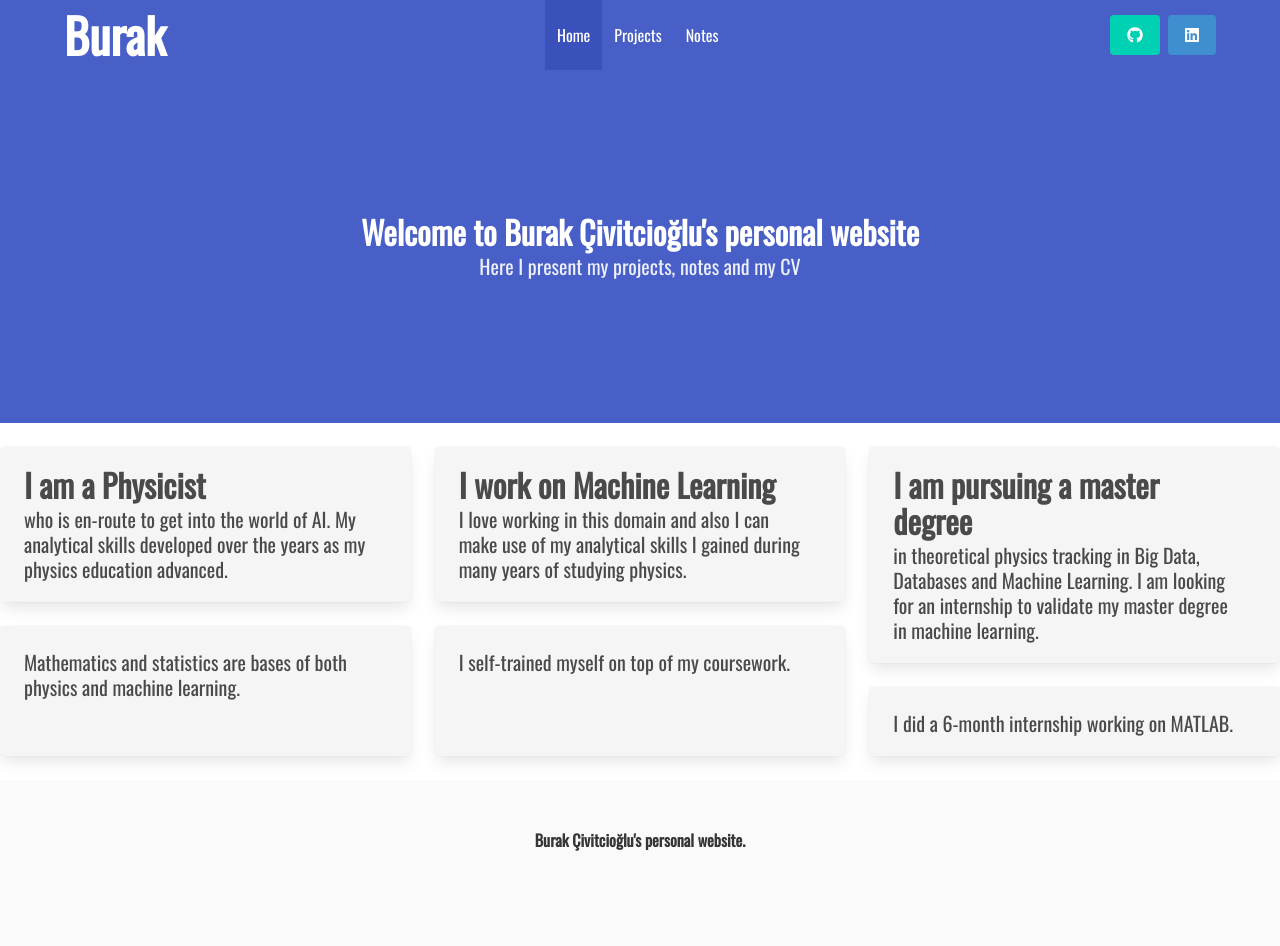
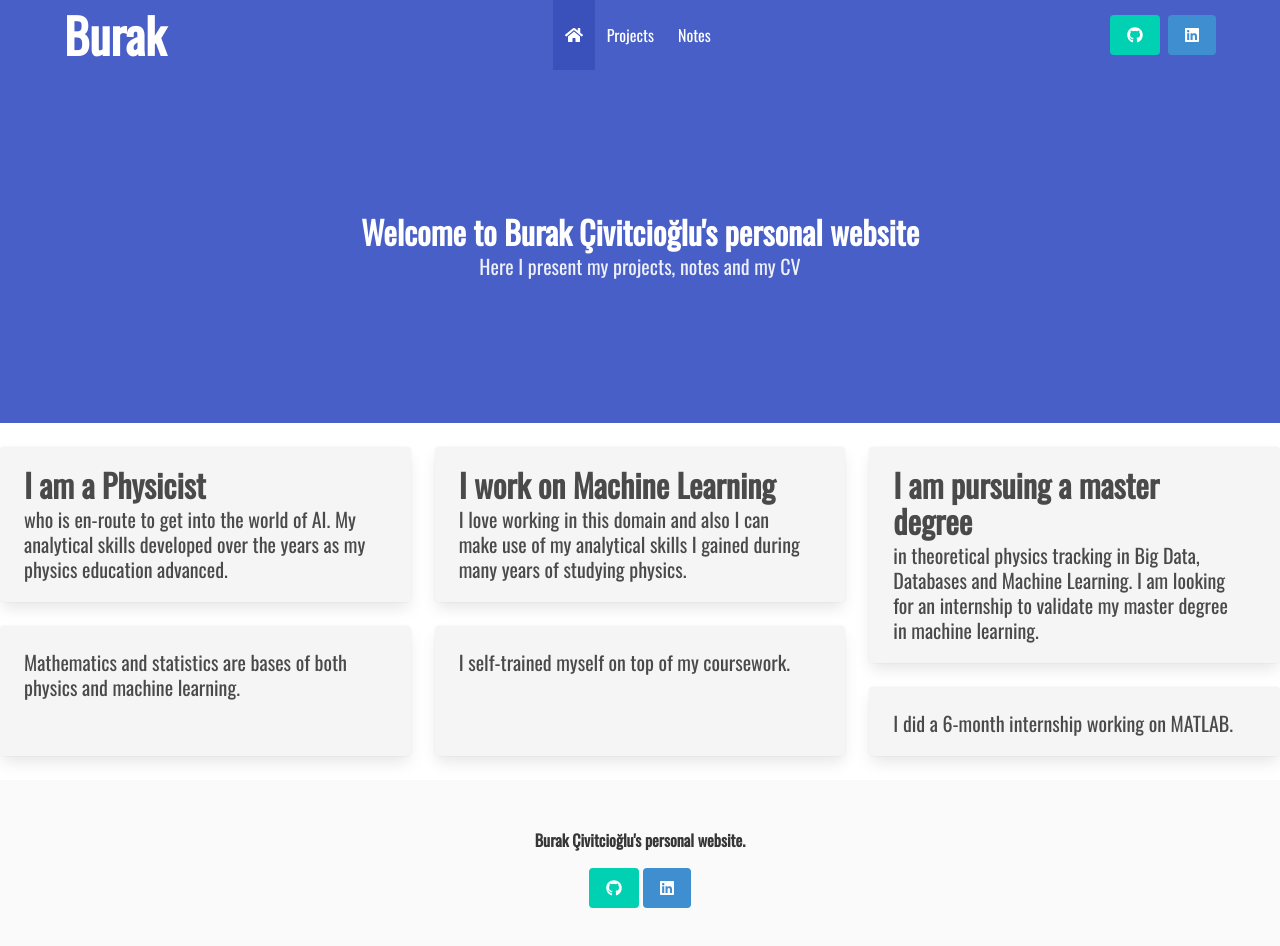
Before and after one commit to bcivitcioglu/bcivitcioglu.github.io, a plain HTML site: page index.html in a window 1280 px wide. Drawn offline with nearby package versions, Linux system fonts and the light colour scheme.

Commit message:
home correction

```diff
--- a/index.html
+++ b/index.html
@@ -33,7 +33,7 @@
           <div id="navbarMenuHeroB" class="navbar-menu">
             <div class="navbar-end">
               <a href="index.html" class="navbar-item is-active">
-                Home
+                <i class="fas fa-home"></i>
               </a>
               <a href="projects.html" class="navbar-item">
                 Projects
@@ -61,10 +61,10 @@
         </div>
       </nav>
       <script type="text/javascript">
-        (function() {
+        (function () {
           var burger = document.querySelector('.burger');
-          var nav = document.querySelector('#'+burger.dataset.target);
-          burger.addEventListener('click', function(){
+          var nav = document.querySelector('#' + burger.dataset.target);
+          burger.addEventListener('click', function () {
             burger.classList.toggle('is-active');
             nav.classList.toggle('is-active');
           });
@@ -146,6 +146,12 @@
     <p>
       <strong>Burak Çivitcioğlu's personal website.
     </p>
+    <a href="https://github.com/bcivitcioglu" target="_blank" class="button is-primary">
+      <i class="fab fa-github"></i>
+    </a>
+    <a href="https://www.linkedin.com/in/burakcivitcioglu/" target="_blank" class="button is-info">
+      <i class="fab fa-linkedin"></i>
+    </a>
   </div>
 </footer>
 
```
Also changed, not shown: implementation_linear_regression_one_dimension.html (+7 -1 lines), implementation_logistic_regression.html (+7 -1 lines), notes.html (+7 -1 lines), notes_feature_scaling.html (renamed from feature_scaling.html, +7 -1 lines), notes_linear_regression_multiple_features.html (+7 -1 lines), notes_linear_regression_one_dimension.html (+7 -1 lines), notes_logistic_regression.html (+7 -1 lines), notes_regularization.html (+7 -1 lines), projects.html (+7 -1 lines).
